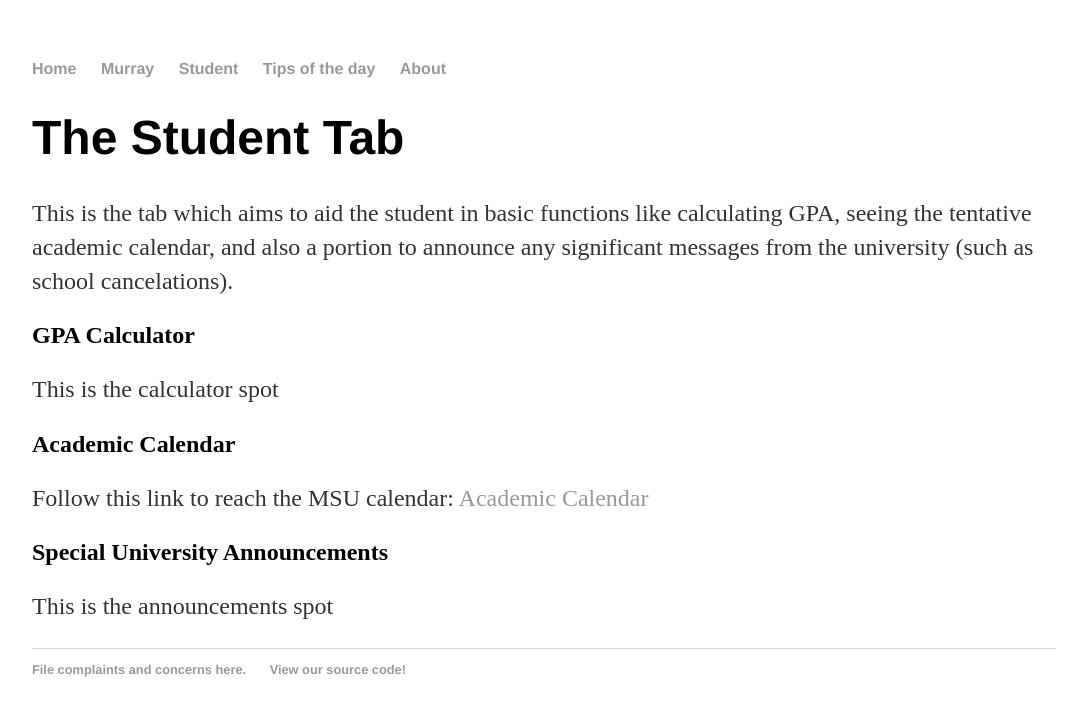
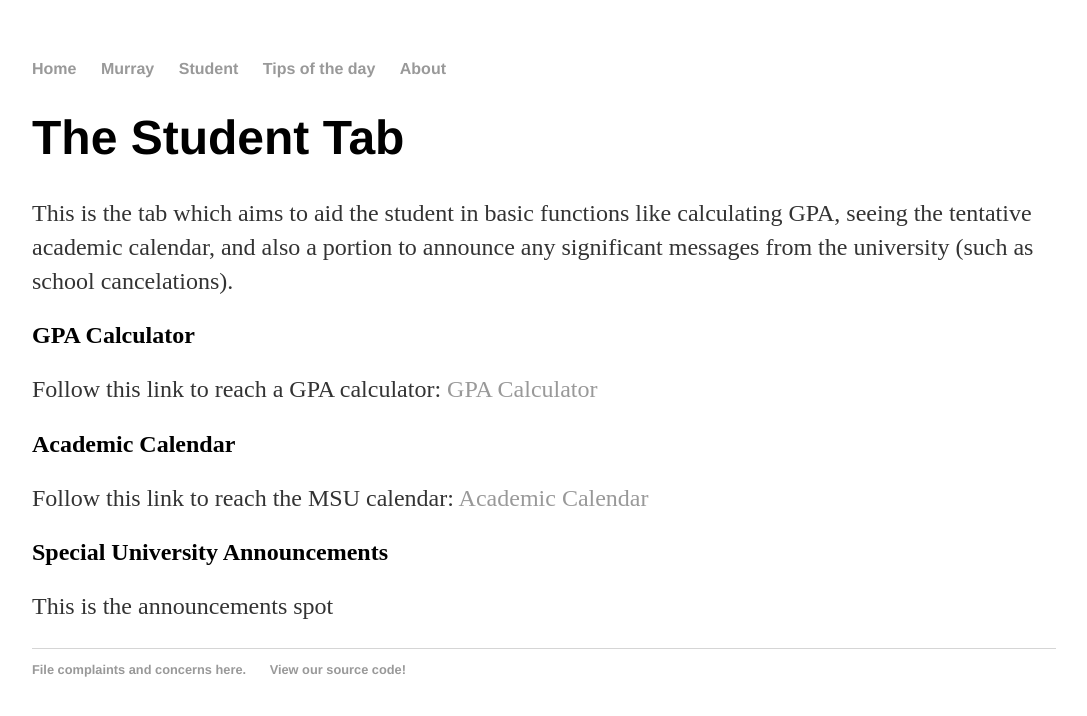
Before and after one commit to rowen2/rowen2.github.io, a Jekyll site: the page built from Stud/index.html, in a window 1280 px wide. Shown: the top 716 px of the page, without its empty margins (96-1183 px from the left). Built offline with Jekyll 4.4.1, drawn with Linux system fonts in a browser that asks for light colours.

Commit message:
Update index.html

```diff
--- a/Stud/index.html
+++ b/Stud/index.html
@@ -8,9 +8,9 @@
 		academic calendar, and also a portion to announce any significant messages from the university
 		(such as school cancelations).</p>
 	<h2>GPA Calculator</h2>
-	<p> This is the calculator spot </p>
+	<p> Follow this link to reach a GPA calculator:  <a href="http://gpacalculator.net/college-gpa-calculator/" target="_blank">GPA Calculator</a> </p>
 	<h2>Academic Calendar</h2>
-	<p> Follow this link to reach the MSU calendar:  <a href="http://murraystate.edu/academics/RegistrarsOffice/CalendarsAndScheduling/Fall%20Winter%202016%20Academic%20Calendar_V3.pdf" target="_parent">Academic Calendar</a> </p>
+	<p> Follow this link to reach the MSU calendar:  <a href="http://murraystate.edu/academics/RegistrarsOffice/CalendarsAndScheduling/Fall%20Winter%202016%20Academic%20Calendar_V3.pdf" target="_blank">Academic Calendar</a> </p>
 	<h2>Special University Announcements</h2>
 	<p> This is the announcements spot </p>
 </div><!-- /.stud -->
```
